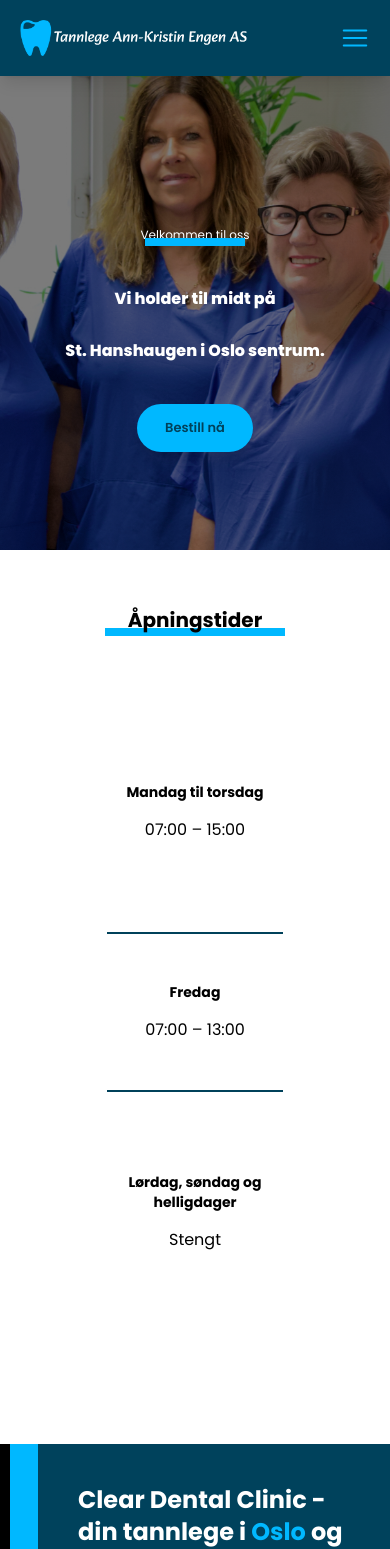
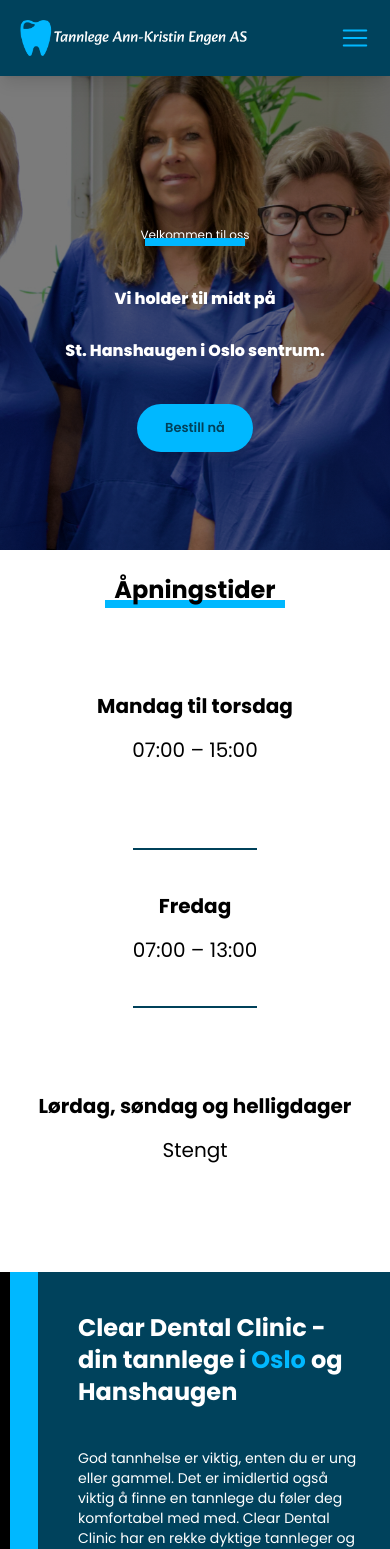
Before and after one commit to MastooraTurkmen/tannglege-engen-as, a Next.js app: page / in a window 390 px wide. Shown: the top 1549 px of the page. Built offline with nearby package versions, Linux system fonts and the light colour scheme; a web font is replaced by a local one.

Commit message:
changed some layouts :)

```diff
--- a/components/OpeningHourse.jsx
+++ b/components/OpeningHourse.jsx
@@ -2,22 +2,22 @@ import { open } from "@/contract/data";
 
 const OpeningHourse = () => {
   return (
-    <div className="flex m-14 flex-col justify-center text-center items-center text-black">
-      <h1 className="md:text-3xl text-xl z-10 font-bold">Åpningstider</h1>
+    <div className="flex lg:m-14 m-6 flex-col justify-center text-center items-center text-black">
+      <h1 className="md:text-3xl text-2xl z-10 font-bold">Åpningstider</h1>
       <div className="bg-[#00B8FF] z-0 mt-[-6px] py-1 md:px-[110px] px-[90px] border-none"></div>
-      <div className="flex gap-10 md:gap-2 lg:gap-0 flex-col md:flex-row justify-between text-center items-center py-24 p-10 lg:p-20">
+      <div className="flex gap-10 md:gap-2 lg:gap-0 flex-col md:flex-row justify-between text-center items-center py-10 lg:py-24 lg:p-20">
         {open.map(({ id, day, time }, index) => {
           const isLast = index === open.length - 2;
           return (
             <div key={id}>
               <div
-                className={`lg:w-[300px] 2xl:w-[400px] flex h-40 md:h-24 md:w-[200px] flex-col ${
+                className={`lg:w-[300px] lg:p-4 text-xl 2xl:w-[400px] flex h-40 md:h-24 md:w-[200px] flex-col ${
                   isLast ? "md:border-x-2 md:border-y-0 border-y-2" : ""
                 }
               justify-center border-[#00415A] text-sm text-center items-center lg:text-base`}
               >
-                <h1 className="mb-4 w-44 font-bold">{day}</h1>
-                <p className="text-base lg:w-48 md:m-auto">{time}</p>
+                <h1 className="mb-4 text-xl xl:text-2xl font-bold">{day}</h1>
+                <p className="text-xl xl:text-2xl md:m-auto">{time}</p>
               </div>
             </div>
           );
```
